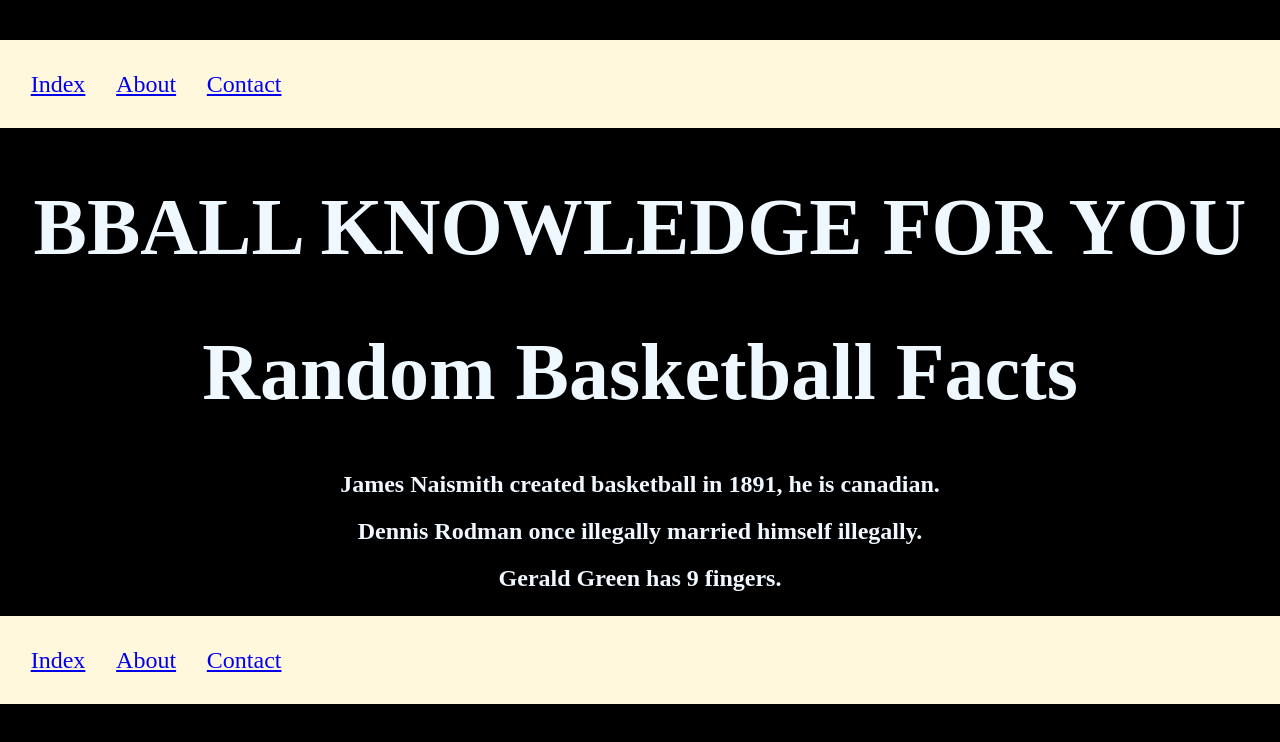
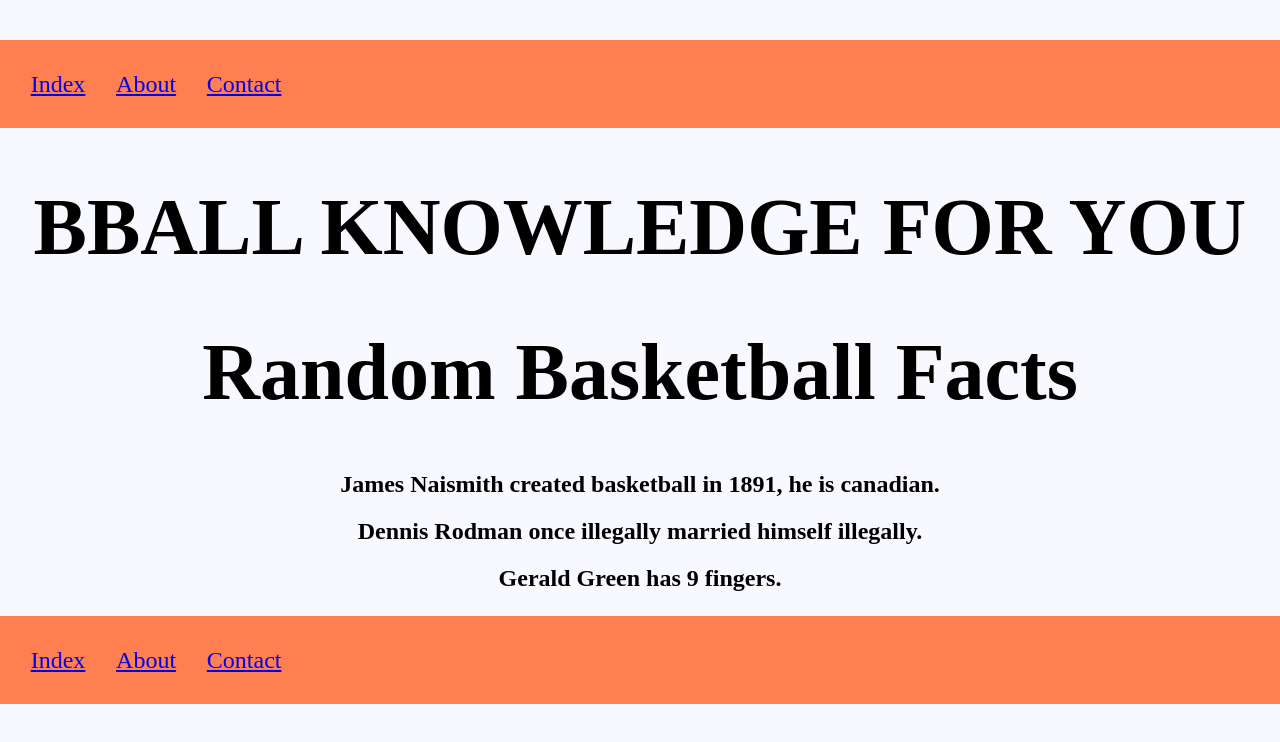
Before and after one commit to why39charactersonlybruh/new-thing, an Eleventy site: page _src/index.md in a window 1280 px wide. Built offline with nearby package versions, Linux system fonts and the light colour scheme; Eleventy itself is replaced by a stand-in of ours; files that its build step writes are made by us from their sources.

Commit message:
new colours

```diff
--- a/_src/css/style.css
+++ b/_src/css/style.css
@@ -1,14 +1,13 @@
 body{
      margin: 0;
      font-family: 'Times New Roman', Times, serif;
-     background-color: black;
-     color: aliceblue;
+     background-color: ghostwhite;
      text-align: center;
      padding-top: 1rem;
 }
 ul{
      display: flex;
-     background-color: cornsilk;
+     background-color: coral;
      align-items: center;
      font-size: x-large;
      background-size: cover;
@@ -35,7 +34,7 @@ h1{
      padding-top: 8in;
 }
 .basketball{
-     padding-top: 2rem;
+     padding-top: 2;
      width: 15%;
      border-radius: 50%;
 }
```
